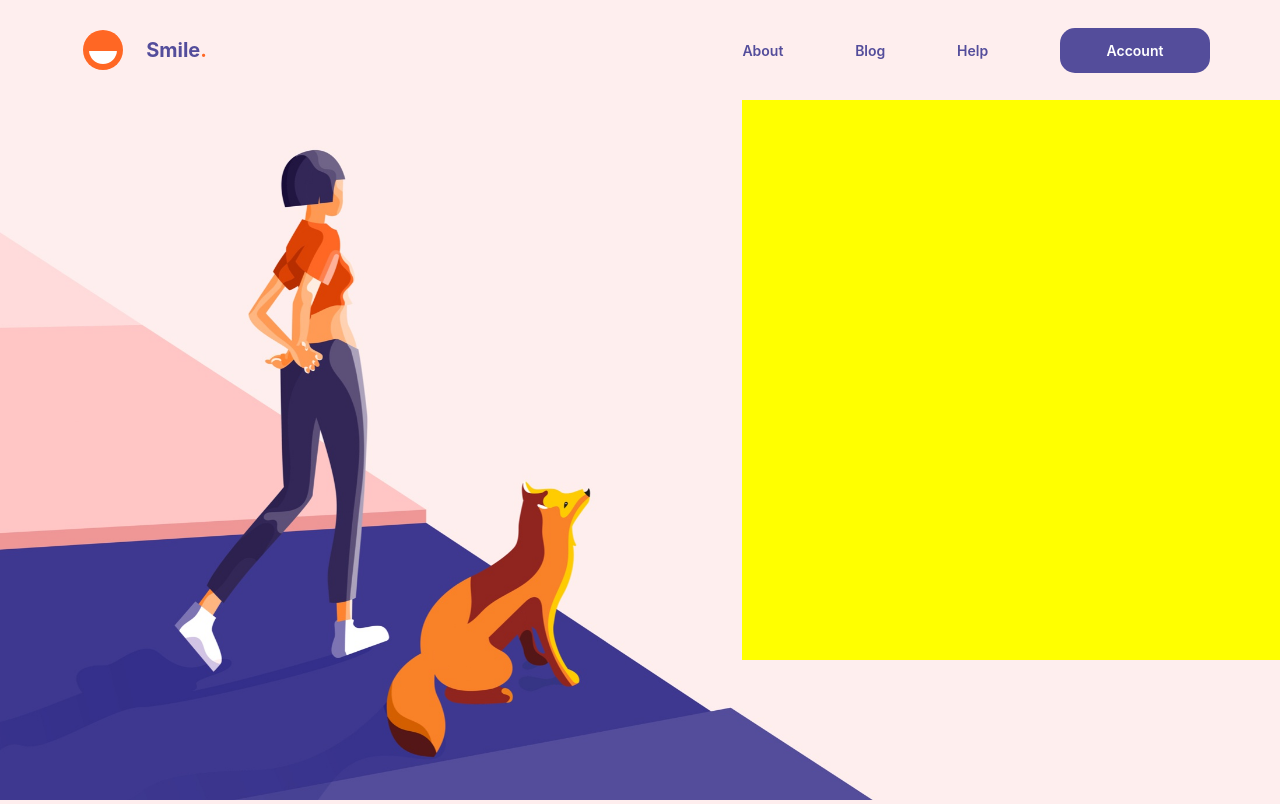
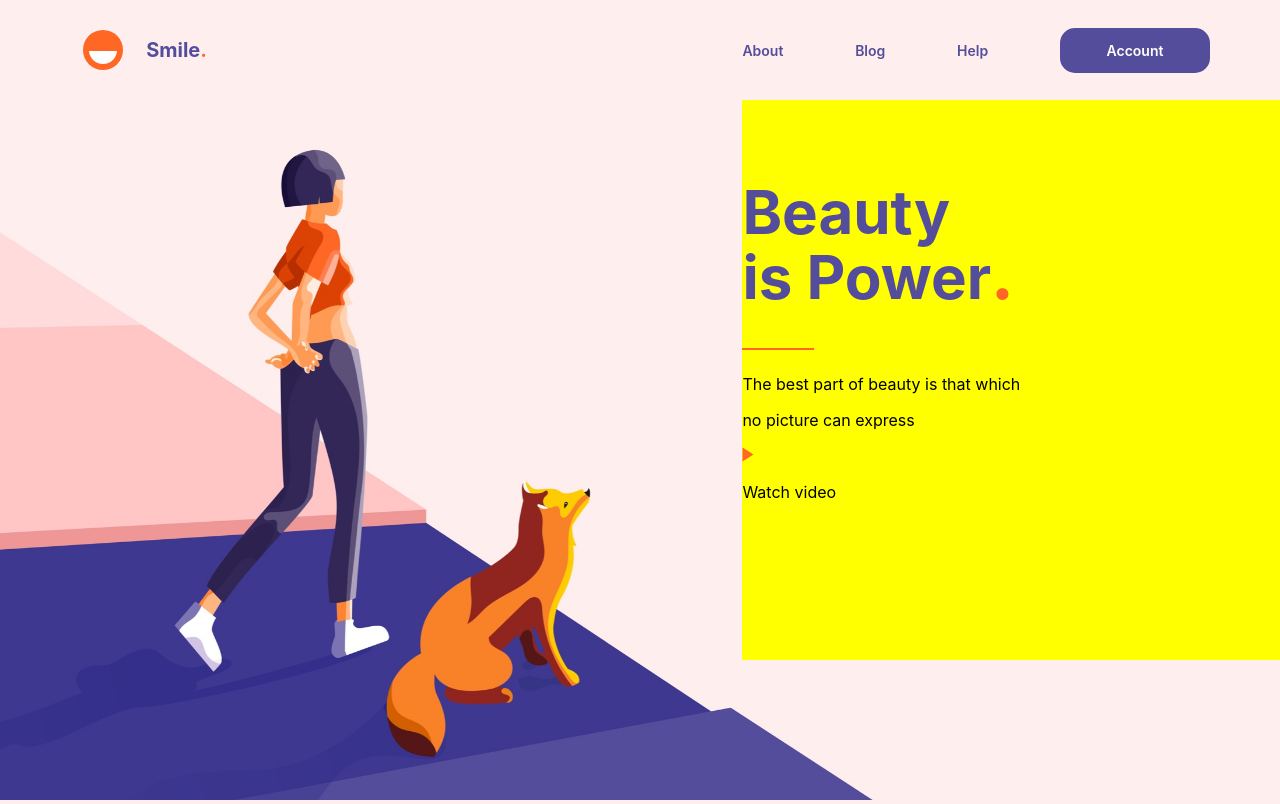
Before and after one commit to OrekuD/daily-challenge-03, a React (Create React App) app: page / in a window 1280 px wide. Built offline with nearby package versions, Linux system fonts and the light colour scheme.

Commit message:
Modified banner

```diff
--- a/src/App.scss
+++ b/src/App.scss
@@ -1,6 +1,7 @@
 $white: #ffffff;
 $primary: #544d9b;
 $secondary: #ff6724;
+$accent: #a9aaad;
 
 .header {
   height: 100px;
@@ -101,5 +102,31 @@ $secondary: #ff6724;
     background-color: yellow;
     width: 42%;
     height: 80%;
+    display: flex;
+    flex-direction: column;
+    align-items: flex-start;
+  }
+
+  .section-1 {
+    padding-top: 50px;
+
+    p {
+      font-size: 60px;
+      font-weight: bolder;
+      color: $primary;
+      line-height: 5px;
+    }
+
+    span {
+      font-size: 60px;
+      font-weight: bolder;
+      color: $secondary;
+    }
+  }
+
+  hr {
+    width: 13%;
+    border: 1px solid $secondary;
+    margin-right: 100%;
   }
 }
--- a/src/components/Banner.js
+++ b/src/components/Banner.js
@@ -1,10 +1,27 @@
 import React from "react";
 import Img from "../images/img.jpg";
+import { Play } from "../svg/Svg";
 
 const Banner = () => (
   <div className="banner">
     <img src={Img} alt="Background" />
-    <div className="banner-container"></div>
+    <div className="banner-container">
+      <div className="section-1">
+        <p> Beauty </p>
+        <p>
+          is Power<span>.</span>
+        </p>
+      </div>
+      <hr />
+      <div className="section-2">
+        <p> The best part of beauty is that which </p>
+        <p> no picture can express </p>
+      </div>
+      <div className="section-3">
+        <Play size="15px" color="#ff6724" />
+        <p> Watch video </p>
+      </div>
+    </div>
   </div>
 );
 
```
